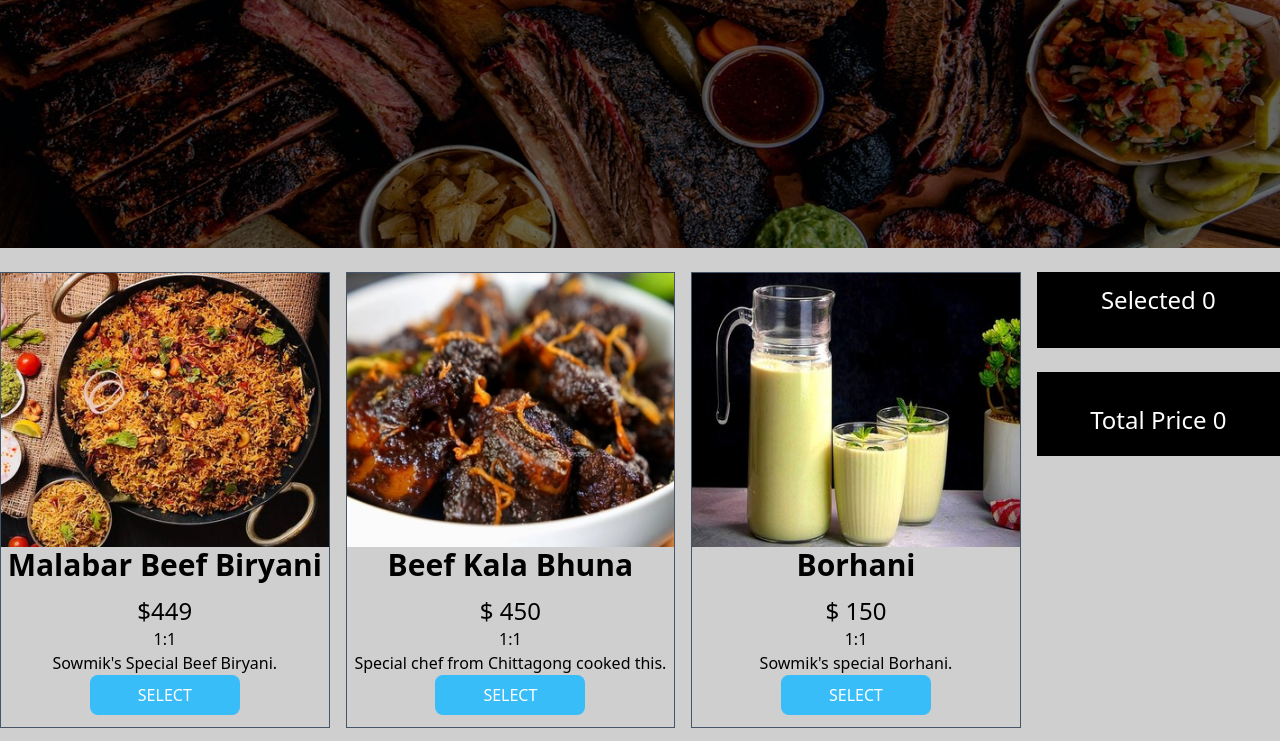
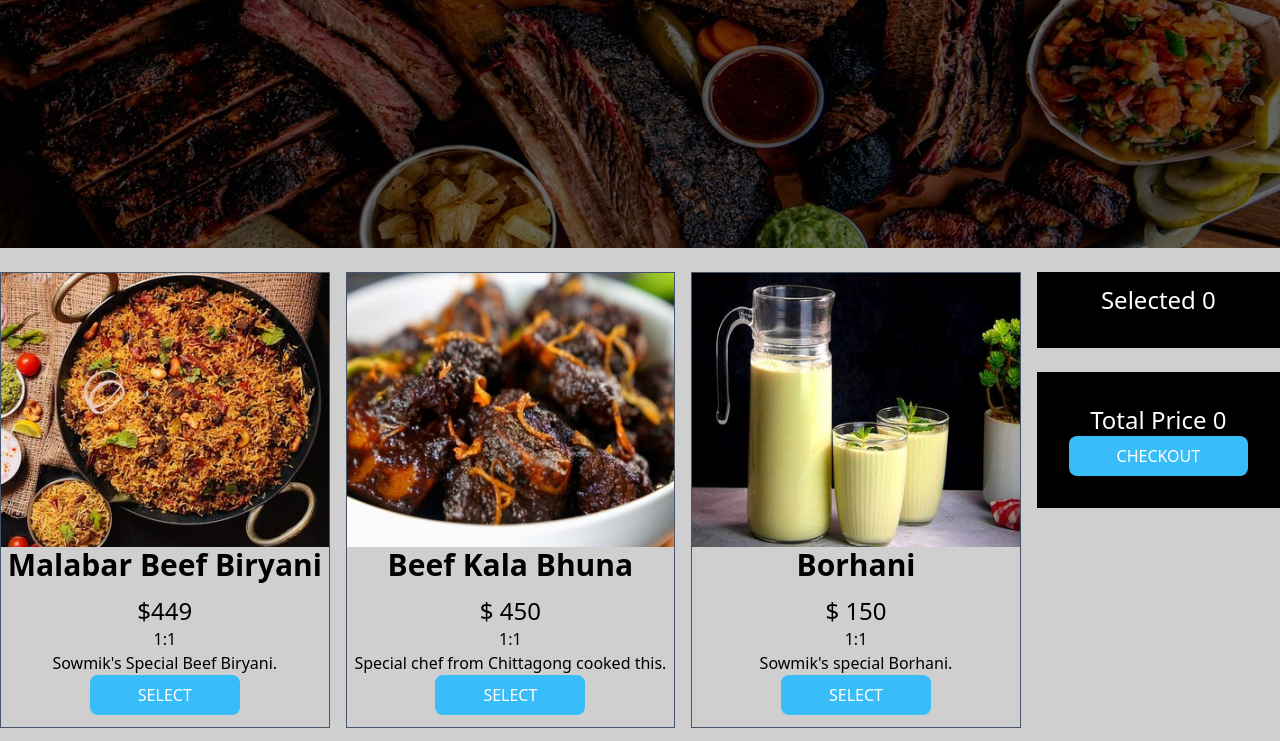
Before and after one commit to sowmik-sec/your-favorite-food-selection, a plain HTML site: page index.html in a window 1280 px wide. Shown: the part 340-1081 px from the top of the page. Drawn offline with nearby package versions, Linux system fonts and the light colour scheme.

Commit message:
checkout button added

```diff
--- a/index.html
+++ b/index.html
@@ -327,6 +327,13 @@
             <h3 class="text-2xl text-white pt-3">
               Total Price <span id="total-price">0</span>
             </h3>
+            <button
+              onclick="window.location.href='https://www.google.com/';"
+              id="btn-checkout"
+              class="bg-sky-400 btn-recipe font-medium text-white px-12 py-2 rounded-lg mb-3"
+            >
+              CHECKOUT
+            </button>
           </div>
         </div>
       </section>
```
